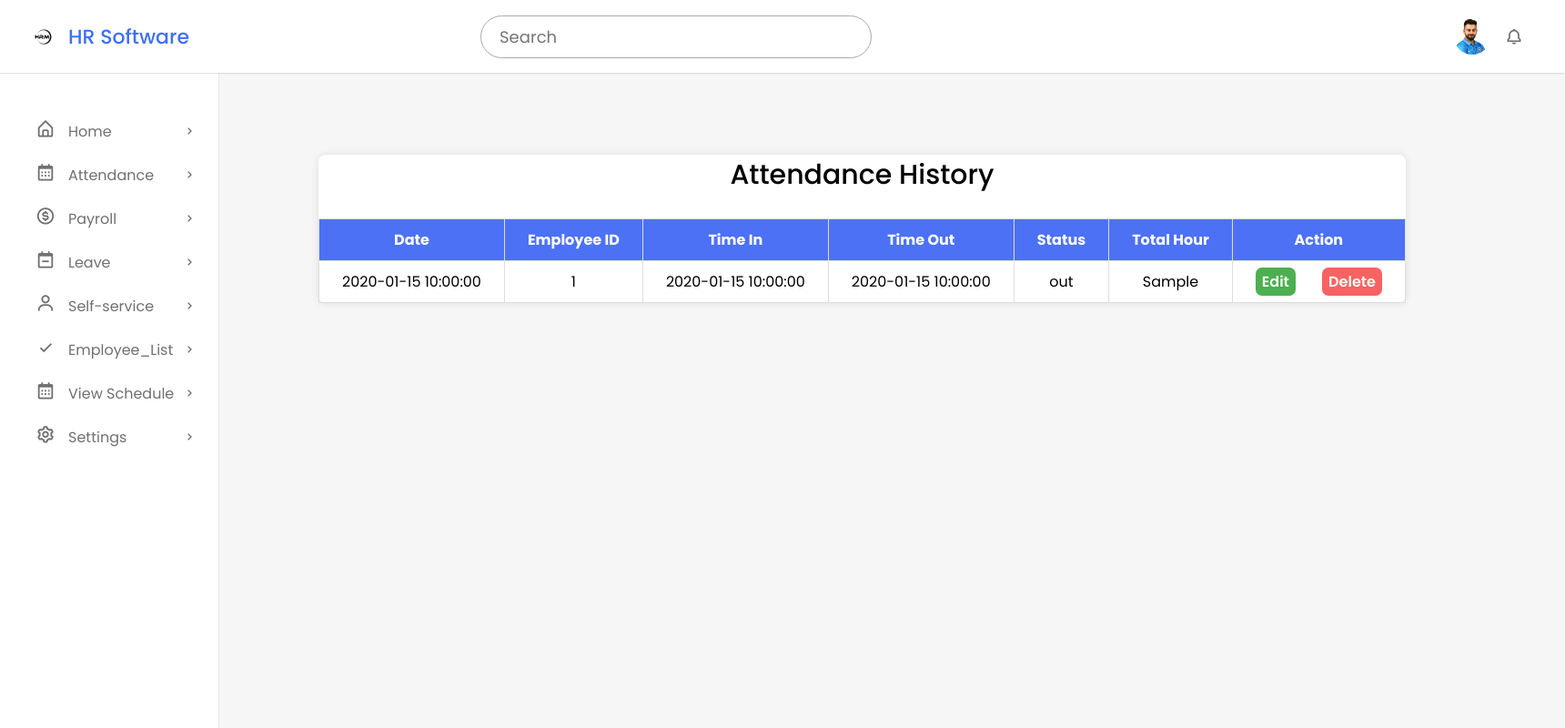
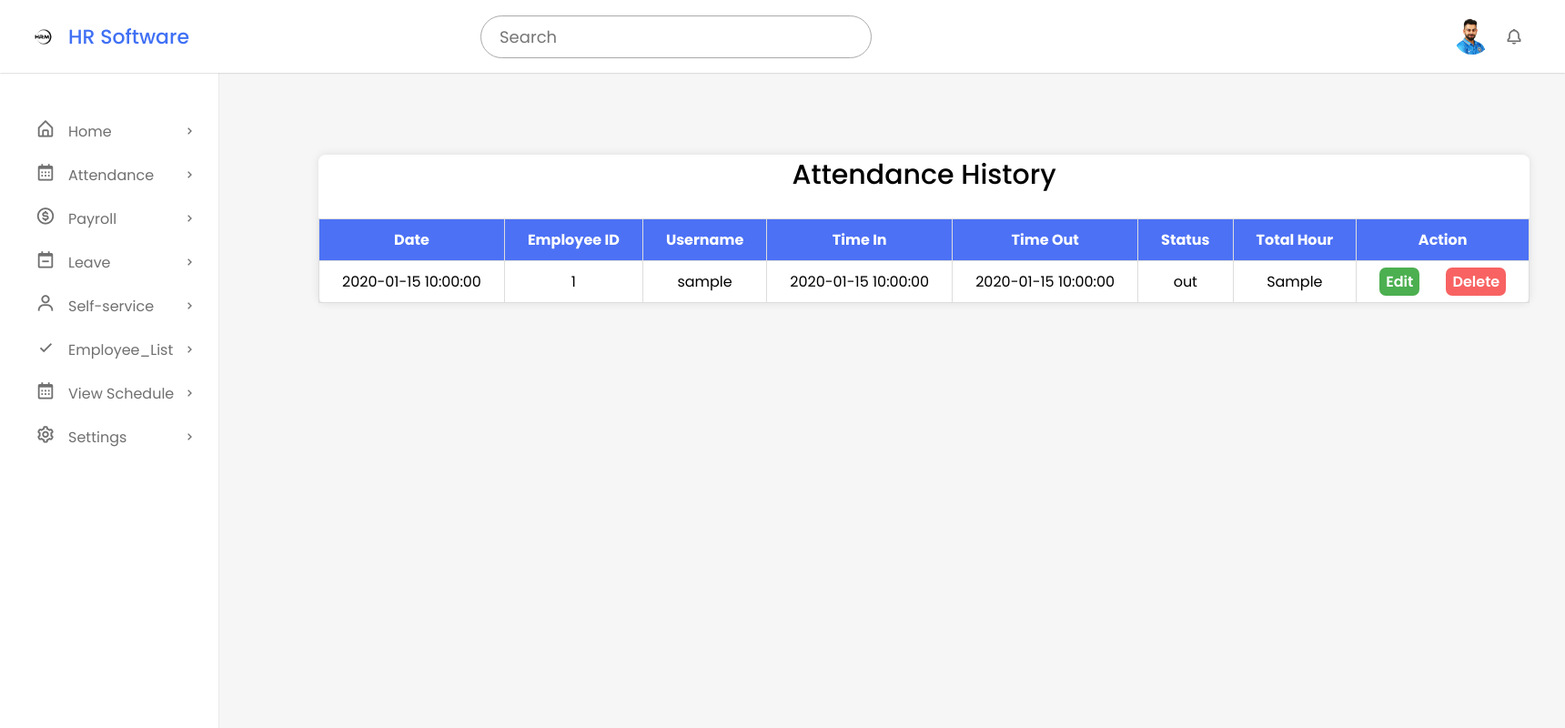
Before and after one commit to Dikeshkhatree/HR_Software, a PHP site: page /HR_Software/view_attendance.php in a window 1720 px wide. Shown: the whole page at 91% size. Run offline with PHP 8.4, Linux system fonts and the light colour scheme; the visitor is signed in with stand-in values (Sample User, id 1); tables that the repository leaves empty or names only in its code hold one stand-in row (values such as "Sample post").

Commit message:
view username in the table

```diff
--- a/view_attendance.php
+++ b/view_attendance.php
@@ -21,6 +21,7 @@ include('home.php');
 
                 <th>Date</th>
                 <th>Employee ID</th>
+                <th>Username</th>
                 <th>Time In</th>
                 <th>Time Out</th>
                 <th>Status</th>
@@ -44,6 +45,7 @@ include('home.php');
           // Extract data from the database and assign it to variables given below.
                     $Date=$row['date'];  // this 'date' is database name & other all
                     $employeeID = $row['employee_id'];
+                    $username = $row['user_name'];
                     $timein = $row['time_in'];
                     $timeout = $row['time_out'];
                     $status = $row['status'];
@@ -53,6 +55,7 @@ include('home.php');
                     echo "<tr>
                     <td>".$Date."</td>
                     <td>".$employeeID."</td>
+                    <td>".$username."</td>
                     <td>".$timein."</td>
                     <td>".$timeout."</td>
                     <td>".$status."</td>
```
